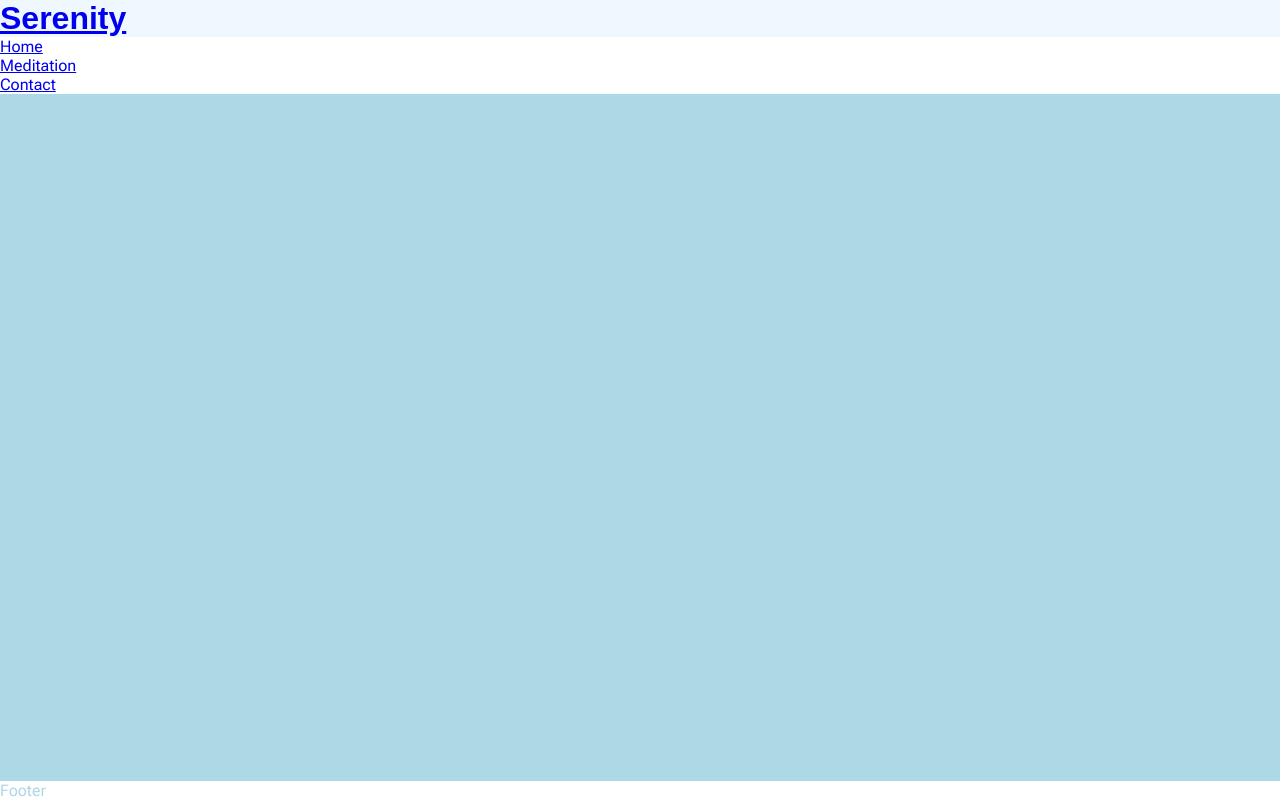
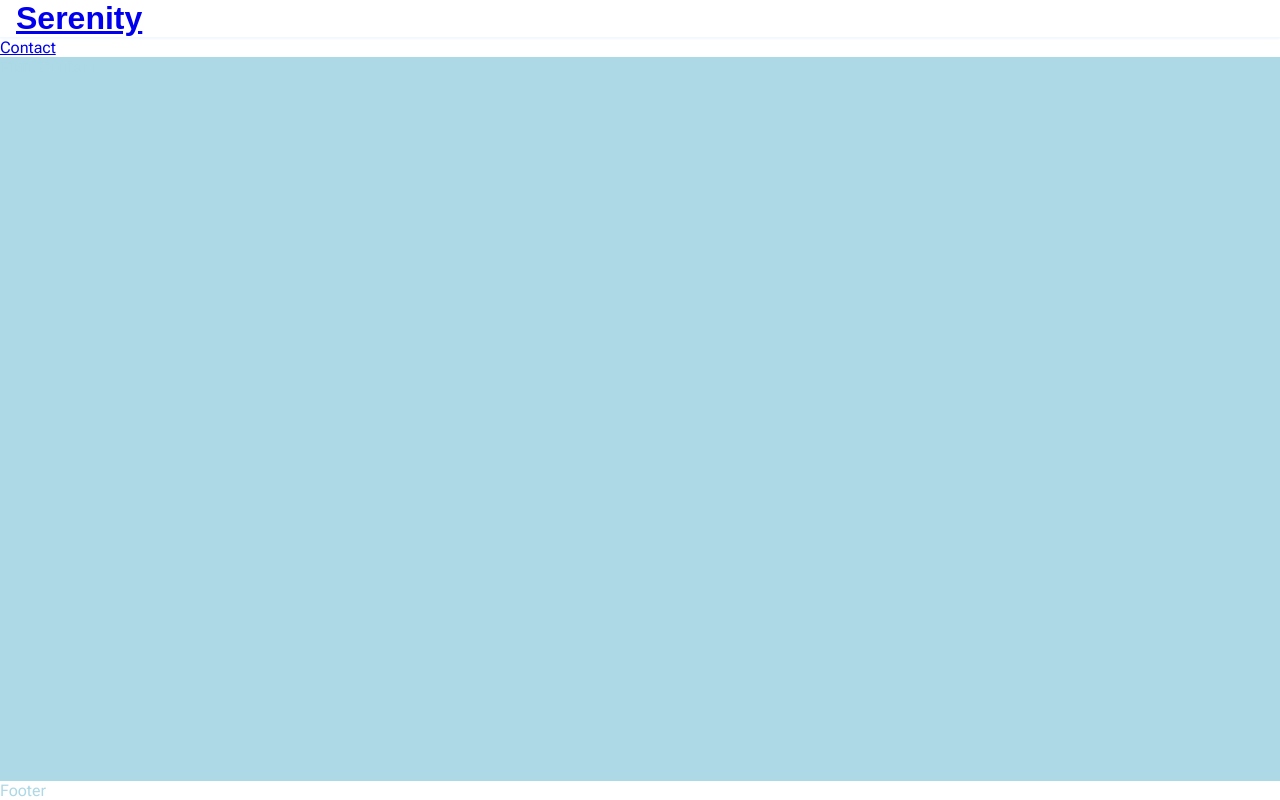
Before and after one commit to safiaj/Meditation, a plain HTML site: page index.html in a window 1280 px wide. Drawn offline with Linux system fonts and the light colour scheme.

Commit message:
Make header fixed and add background colour

```diff
--- a/assets/css/style.css
+++ b/assets/css/style.css
@@ -21,7 +21,12 @@ body {
 }
 /* Header */
 header {
-    background-color: aliceblue;
+    background-color: white;
+    padding: 0 1rem;
+    position: fixed;
+    z-index: 99;
+    width: 100%;
+    box-shadow: 0 2px 2px aliceblue;
 }
 h1 {
     font-family: 'Robot Flex', sans-serif;
```
